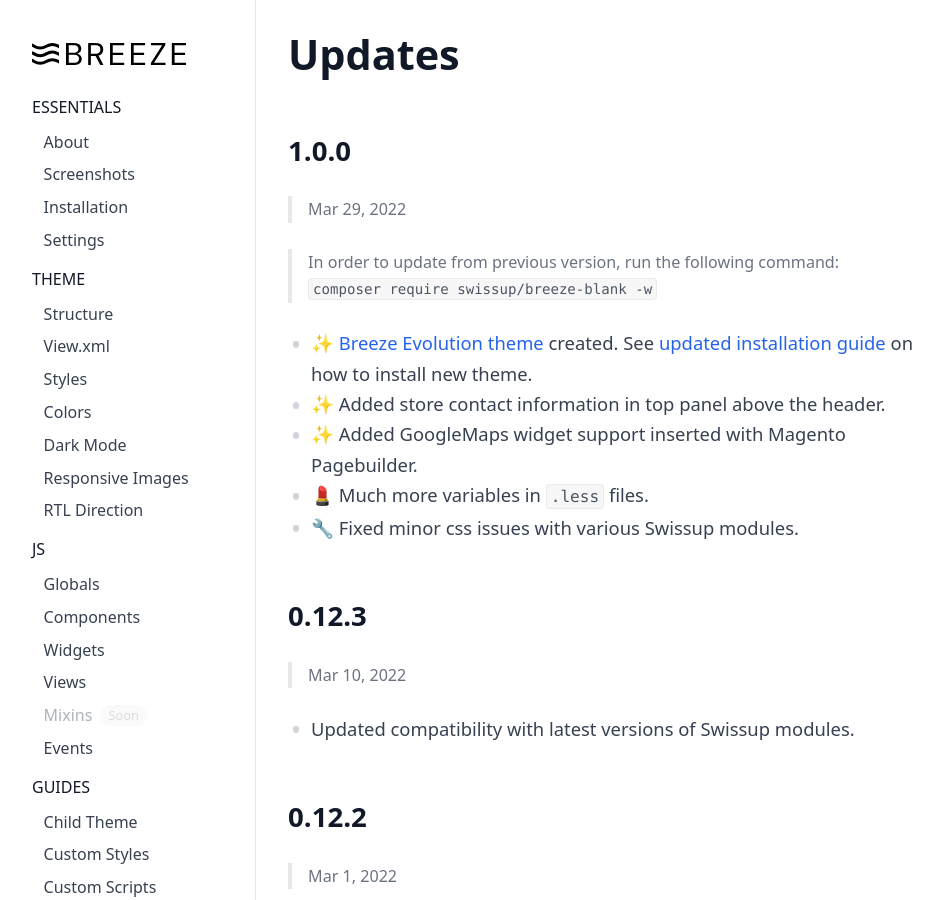
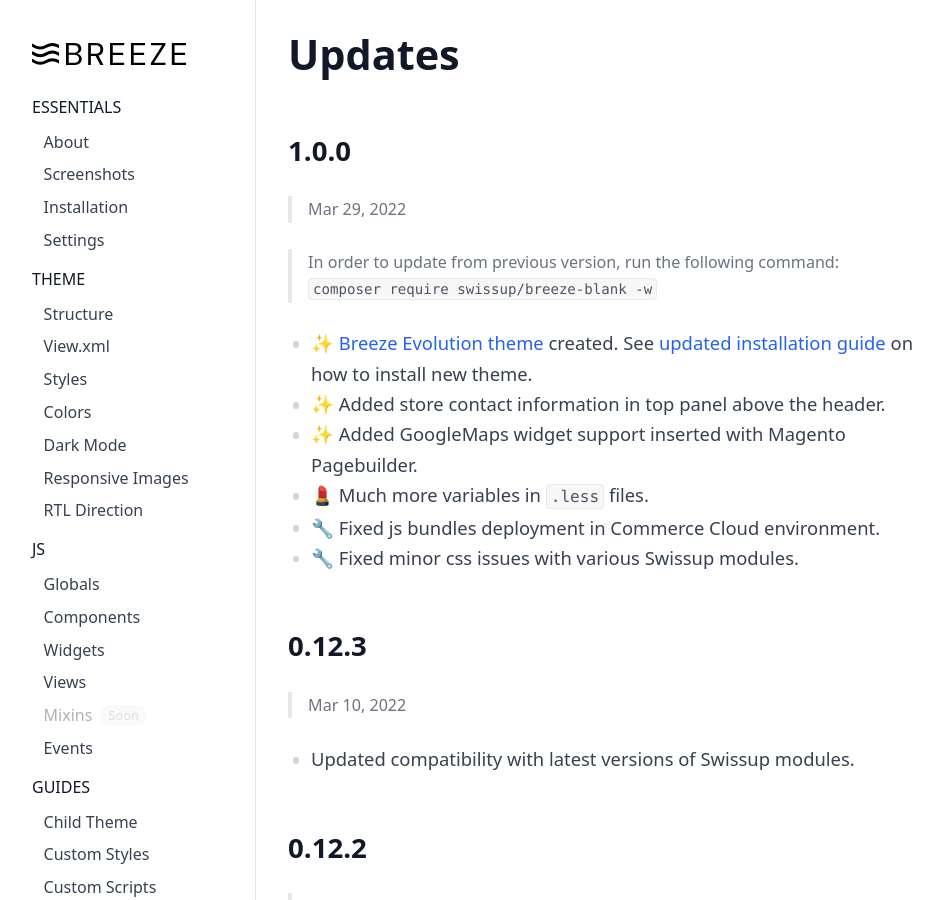
Before and after one commit to breezefront/breezefront.com, a Jekyll site: the page built from collections/_misc/updates.md, in a window 1280 px wide and 900 px high. Shown: the whole window, without its empty margins (0-944 px from the left). Built offline with Jekyll 4.4.1, drawn with Linux system fonts in a browser that asks for light colours.

Commit message:
Update changelog

```diff
--- a/collections/_misc/updates.md
+++ b/collections/_misc/updates.md
@@ -19,6 +19,7 @@ order: 50
  -  ✨ Added store contact information in top panel above the header.
  -  ✨ Added GoogleMaps widget support inserted with Magento Pagebuilder.
  -  💄 Much more variables in `.less` files.
+ -  🔧 Fixed js bundles deployment in Commerce Cloud environment.
  -  🔧 Fixed minor css issues with various Swissup modules.
 
 ## 0.12.3
```
